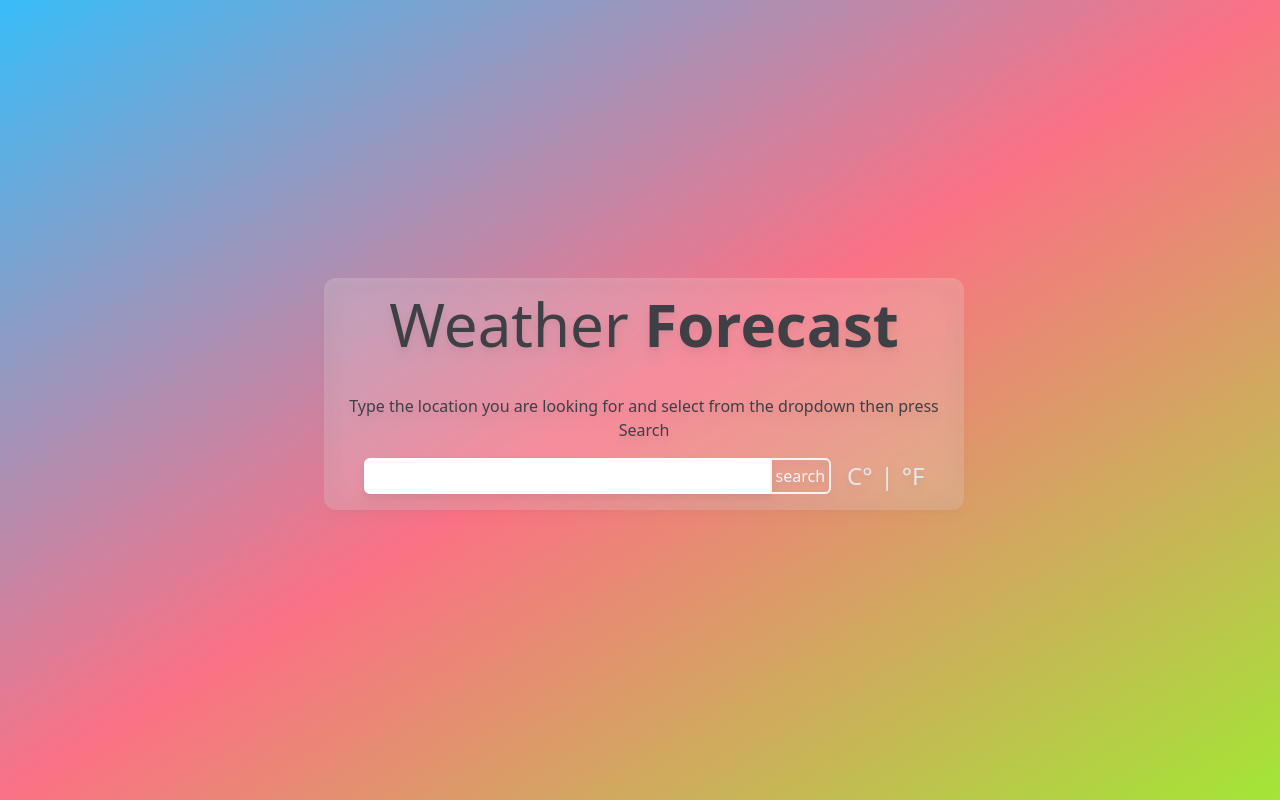
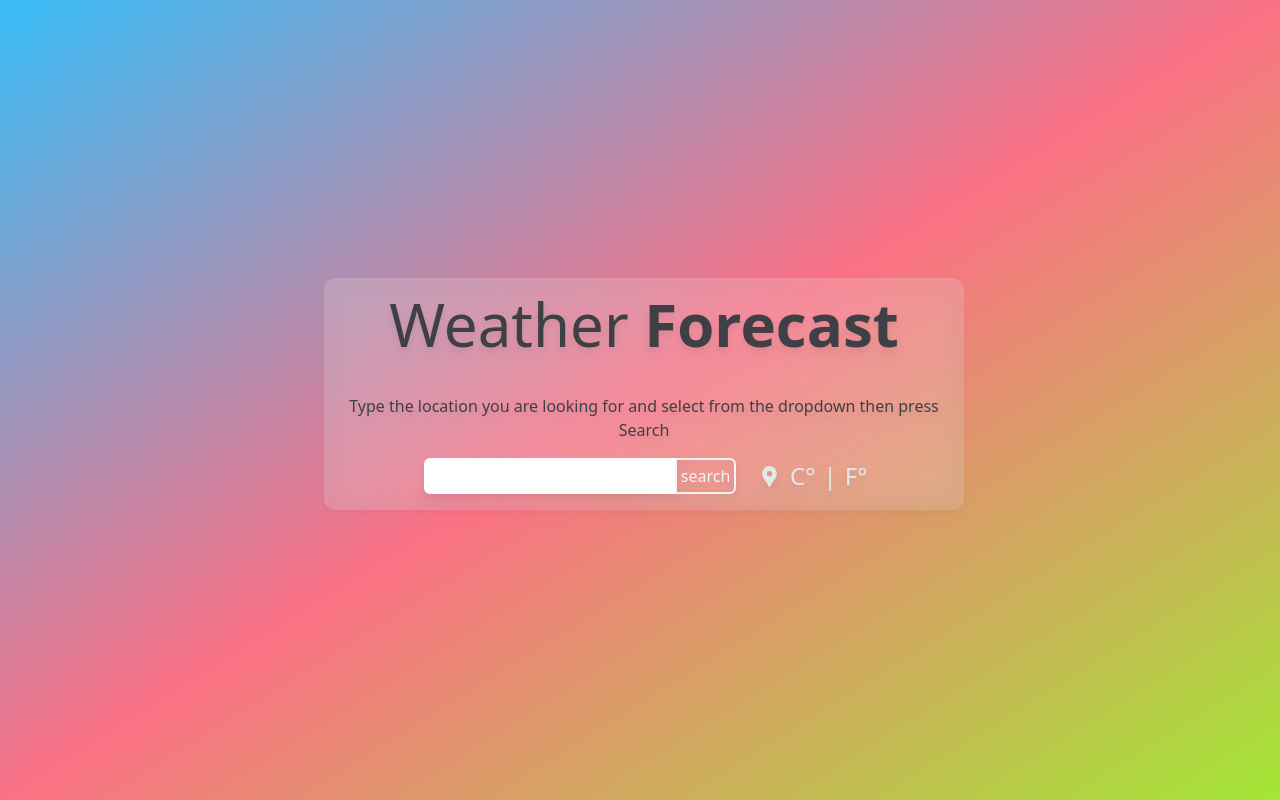
Before and after one commit to syzgod/weather-app-to-portfolio, a React (Create React App) app: page / in a window 1280 px wide. Built offline with nearby package versions, Linux system fonts and the light colour scheme.

Commit message:
Update unit logic

```diff
--- a/src/App.tsx
+++ b/src/App.tsx
@@ -1,7 +1,7 @@
 import Search from './components/Search'
 import Forecast from './components/Forecast'
 import useForecast from './hooks/useForecast'
-import { ToastContainer, toast } from 'react-toastify'
+import { ToastContainer, Slide, Zoom, Flip, Bounce } from 'react-toastify'
 import 'react-toastify/dist/ReactToastify.css'
 
 function App(): JSX.Element {
@@ -17,12 +17,14 @@ function App(): JSX.Element {
   return (
     <main className="flex min-h-screen flex-col items-center justify-center gap-2 overflow-scroll bg-gradient-to-br from-sky-400 via-rose-400 to-lime-400 lg:flex-row ">
       <ToastContainer
+        transition={Flip}
         position="top-right"
         autoClose={2000}
         hideProgressBar={false}
         newestOnTop={true}
         closeOnClick
         rtl={false}
+        limit={3}
         pauseOnFocusLoss
         draggable
         pauseOnHover
--- a/src/components/Search.tsx
+++ b/src/components/Search.tsx
@@ -1,12 +1,13 @@
 import { optionType } from '../types'
-import { ChangeEvent } from 'react'
+import { ChangeEvent, MouseEvent, useState } from 'react'
+import { MdLocationPin } from 'react-icons/md'
 
 type Props = {
   searchInput: string
   onInputChange: (e: ChangeEvent<HTMLInputElement>) => void
   options: []
   onLocationSelect: (option: optionType) => void
-  onSubmit: () => void
+  onSubmit: (unit: any) => void
   onSystemSelect: (value: string) => void
 }
 
@@ -18,6 +19,11 @@ const Search = ({
   onSubmit,
   onSystemSelect,
 }: Props): JSX.Element => {
+  const onClick = (e: MouseEvent<HTMLButtonElement>) => {
+    let unit = e.currentTarget.name
+    onSubmit(unit)
+  }
+
   return (
     <section className="z-50 mb-3 flex min-h-fit max-w-[640px] flex-col items-center justify-center rounded-xl bg-white bg-opacity-20 p-4 text-center text-zinc-700 drop-shadow-lg backdrop-blur-lg md:w-[750px]">
       {/* Title */}
@@ -33,11 +39,11 @@ const Search = ({
         <input
           type="text"
           value={searchInput}
-          className="min-w-full rounded-l-md border-2 border-white px-2 py-1"
+          className="min-w-fit rounded-l-md border-2 border-white px-2 py-1"
           onChange={onInputChange}
         />
         {/* Search results after API call */}
-        <ul className="absolute top-9 -left-7 overflow-hidden rounded-md bg-white">
+        <ul className="absolute top-9 left-1.5 overflow-hidden rounded-md bg-white">
           {options.map((option: optionType, index) => (
             <li
               key={option.name + '-' + index}
@@ -73,10 +79,16 @@ const Search = ({
           search
         </button>
         <div className="ml-4 flex w-1/4 flex-row items-center justify-center">
+          <button>
+            <MdLocationPin
+              size={25}
+              className="mx-2 text-gray-200 transition ease-out hover:scale-150"
+            />
+          </button>
           <button
             name="metric"
             className="text-2xl text-gray-200 transition ease-out hover:scale-150"
-            onClick={() => onSystemSelect('metric')}
+            onClick={onClick}
           >
             C°
           </button>
@@ -84,9 +96,9 @@ const Search = ({
           <button
             name="imperial"
             className="text-2xl text-gray-200 transition ease-out hover:scale-150"
-            onClick={() => onSystemSelect('imperial')}
+            onClick={onClick}
           >
-            °F
+            F°
           </button>
         </div>
       </div>
--- a/src/hooks/useForecast.ts
+++ b/src/hooks/useForecast.ts
@@ -10,7 +10,6 @@ const useForecast = () => {
   const [system, setSystem] = useState<string>('metric')
 
   const getSearchValue = (value: string) => {
-    toast(`Fetching ${value} data`)
     fetch(
       `http://api.openweathermap.org/geo/1.0/direct?q=${value.trim()}&limit=5&appid=${
         process.env.REACT_APP_API_KEY
@@ -30,6 +29,7 @@ const useForecast = () => {
   }
 
   const getForecast = (location: optionType, system: string) => {
+    toast.info(`Fetching ${location.name} data`)
     fetch(
       `https://api.openweathermap.org/data/2.5/forecast?lat=${location.lat}&lon=${location.lon}&appid=${process.env.REACT_APP_API_KEY}&units=${system}`
     )
@@ -43,11 +43,10 @@ const useForecast = () => {
       })
   }
 
-  const onSubmit = () => {
+  const onSubmit = (unit: any) => {
     if (!location) return
 
-    getForecast(location, system)
-    toast.success(`Location data fetched`)
+    getForecast(location, unit)
   }
 
   const onLocationSelect = (option: optionType) => {
```
